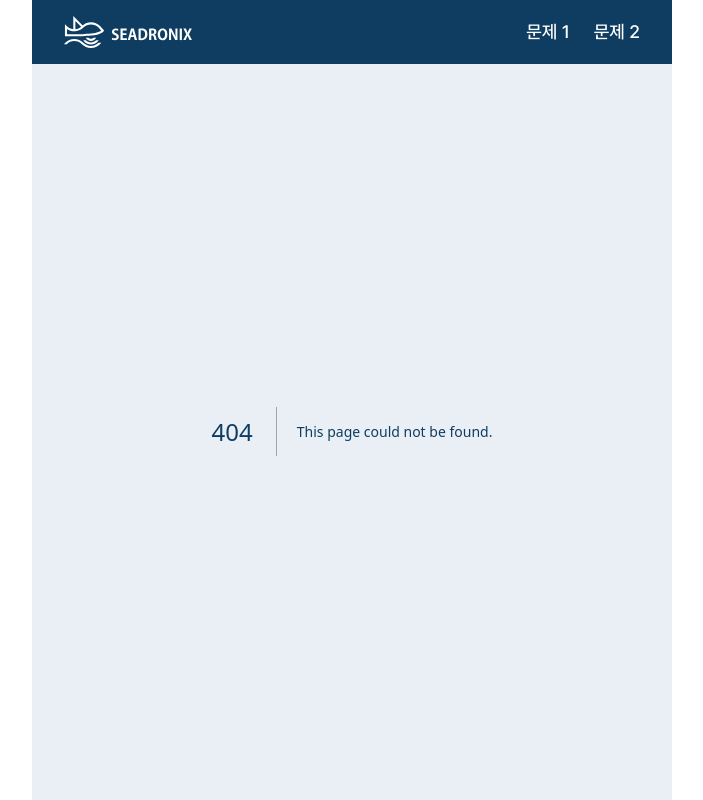
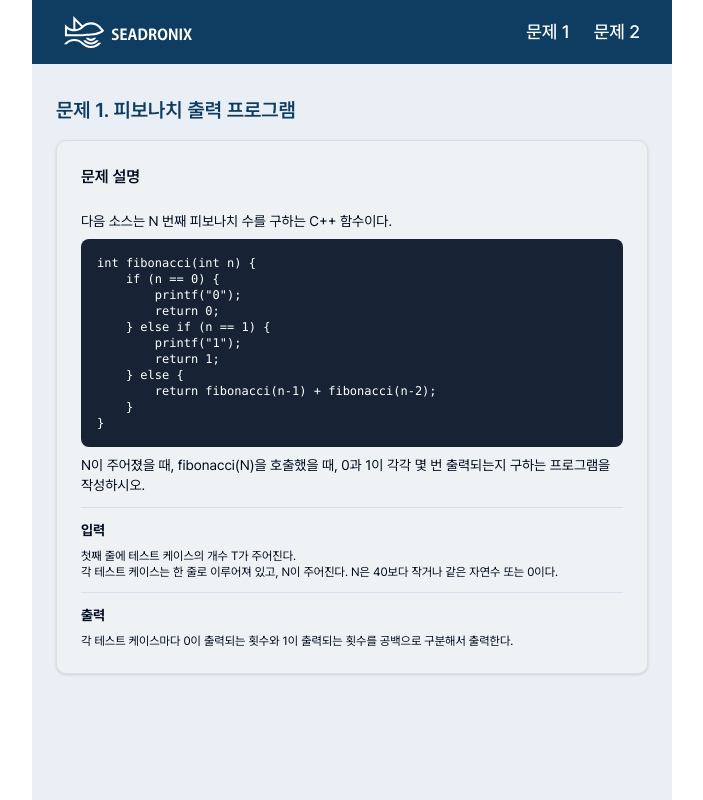
Before and after one commit to snakechickensoup/seadronix, a Next.js app: page /fibo in a window 1280 px wide. Before the commit this address had no page. Shown: the whole page, without its empty margins (288-991 px from the left). Built offline with nearby package versions, Linux system fonts and the light colour scheme.

Commit message:
feat: 문제 1. 설명

```diff
--- a/package.json
+++ b/package.json
@@ -9,6 +9,7 @@
     "lint": "next lint"
   },
   "dependencies": {
+    "@radix-ui/react-separator": "^1.1.6",
     "class-variance-authority": "^0.7.1",
     "clsx": "^2.1.1",
     "lucide-react": "^0.509.0",
--- /dev/null
+++ b/src/app/fibo/page.tsx
@@ -0,0 +1,14 @@
+import ProblemDescription from '@/components/common/problem-desc';
+import FibonacciDescription from '@/components/fibonacci/description';
+
+const FibonacciPage = () => {
+  return (
+    <div className='flex-1'>
+      <ProblemDescription title='문제 1. 피보나치 출력 프로그램'>
+        <FibonacciDescription />
+      </ProblemDescription>
+    </div>
+  );
+};
+
+export default FibonacciPage;
--- /dev/null
+++ b/src/components/common/problem-desc.tsx
@@ -0,0 +1,25 @@
+'use client';
+
+import { Card, CardContent, CardHeader, CardTitle } from '../ui/card';
+
+type ProblemDescriptionProps = {
+  title: string;
+  children: React.ReactNode;
+};
+
+const ProblemDescription = (props: ProblemDescriptionProps) => {
+  const { title, children } = props;
+  return (
+    <section className='flex flex-1 flex-col gap-4 px-6 py-8'>
+      <h2 className='text-xl font-semibold'>{title}</h2>
+      <Card className='bg-primary-foreground'>
+        <CardHeader>
+          <CardTitle className='text-md'>문제 설명</CardTitle>
+        </CardHeader>
+        <CardContent>{children}</CardContent>
+      </Card>
+    </section>
+  );
+};
+
+export default ProblemDescription;
--- /dev/null
+++ b/src/components/fibonacci/description.tsx
@@ -0,0 +1,41 @@
+import { Separator } from '../ui/separator';
+
+const FibonacciDescription = () => {
+  return (
+    <div className='flex flex-col gap-2 text-sm'>
+      <p>다음 소스는 N 번째 피보나치 수를 구하는 C++ 함수이다.</p>
+      <pre className='bg-foreground/90 overflow-auto rounded-md p-4 text-xs text-white'>
+        {`int fibonacci(int n) {
+    if (n == 0) {
+        printf("0");
+        return 0;
+    } else if (n == 1) {
+        printf("1");
+        return 1;
+    } else {
+        return fibonacci(n‐1) + fibonacci(n‐2);
+    }
+}`}
+      </pre>
+      <p>
+        N이 주어졌을 때, fibonacci(N)을 호출했을 때, 0과 1이 각각 몇 번
+        출력되는지 구하는 프로그램을 작성하시오.
+      </p>
+      <Separator className='my-1' />
+      <strong>입력</strong>
+      <p className='text-xs'>
+        첫째 줄에 테스트 케이스의 개수 T가 주어진다.
+        <br /> 각 테스트 케이스는 한 줄로 이루어져 있고, N이 주어진다. N은
+        40보다 작거나 같은 자연수 또는 0이다.
+      </p>
+      <Separator className='my-1' />
+      <strong>출력</strong>
+      <p className='text-xs'>
+        각 테스트 케이스마다 0이 출력되는 횟수와 1이 출력되는 횟수를 공백으로
+        구분해서 출력한다.
+      </p>
+    </div>
+  );
+};
+
+export default FibonacciDescription;
--- a/src/components/ui/card.tsx
+++ b/src/components/ui/card.tsx
@@ -7,7 +7,7 @@ function Card({ className, ...props }: React.ComponentProps<'div'>) {
     <div
       data-slot='card'
       className={cn(
-        'bg-card text-card-foreground flex flex-col gap-6 rounded-lg border py-6 shadow-sm',
+        'bg-card text-card-foreground flex flex-col gap-4 rounded-lg border py-6 shadow-sm',
         className
       )}
       {...props}
@@ -20,7 +20,7 @@ function CardHeader({ className, ...props }: React.ComponentProps<'div'>) {
     <div
       data-slot='card-header'
       className={cn(
-        '@container/card-header grid auto-rows-min grid-rows-[auto_auto] items-start gap-1.5 px-6 has-data-[slot=card-action]:grid-cols-[1fr_auto] [.border-b]:pb-6',
+        '@container/card-header grid auto-rows-min grid-rows-[auto_auto] items-start gap-1.5 px-6 has-data-[slot=card-action]:grid-cols-[1fr_auto] [.border-b]:pb-4',
         className
       )}
       {...props}
--- /dev/null
+++ b/src/components/ui/separator.tsx
@@ -0,0 +1,28 @@
+'use client';
+
+import * as React from 'react';
+import * as SeparatorPrimitive from '@radix-ui/react-separator';
+
+import { cn } from '@/lib/utils';
+
+function Separator({
+  className,
+  orientation = 'horizontal',
+  decorative = true,
+  ...props
+}: React.ComponentProps<typeof SeparatorPrimitive.Root>) {
+  return (
+    <SeparatorPrimitive.Root
+      data-slot='separator-root'
+      decorative={decorative}
+      orientation={orientation}
+      className={cn(
+        'bg-border shrink-0 data-[orientation=horizontal]:h-px data-[orientation=horizontal]:w-full data-[orientation=vertical]:h-full data-[orientation=vertical]:w-px',
+        className
+      )}
+      {...props}
+    />
+  );
+}
+
+export { Separator };
```
Also changed, not shown: 1 other file (tests, documents, lock files or other folders).
